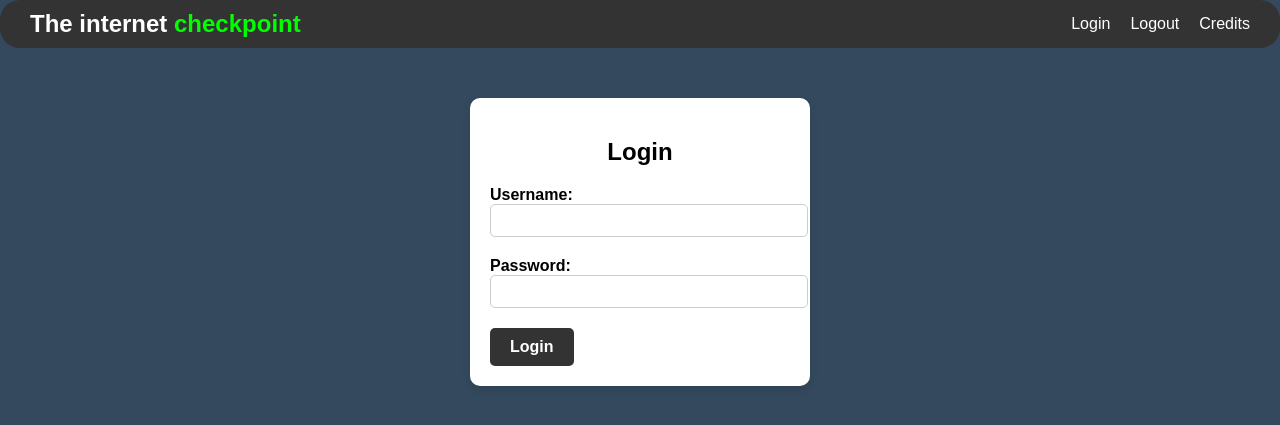
After one commit to AJXD2/the-internet-checkpoint, a Flask app: page /login in a window 1280 px wide. The commit adds this page. Shown: the top 425 px of the page. Run offline with Flask 3, Linux system fonts and the light colour scheme; parts of the project's set-up code (start-up, migrations or seed data) failed here and were passed over.

Commit message:
added DB functionality

```diff
--- a/app.py
+++ b/app.py
@@ -1,6 +1,34 @@
 from flask import Flask, request, redirect, jsonify, render_template
+from flask_sqlalchemy import SQLAlchemy
+import os
+from sqlalchemy.sql import func
+from dotenv import load_dotenv
 
-app = Flask(__name__)
+load_dotenv()
+
+
+basedir = os.path.abspath(os.path.dirname(__file__))
+
+app = Flask(__name__, static_folder="static")
+
+
+app.config["SQLALCHEMY_DATABASE_URI"] = "sqlite:///" + os.path.join(
+    basedir, "instance", "dev.db"
+)
+app.config["SQLALCHEMY_TRACK_MODIFICATIONS"] = False
+
+
+db = SQLAlchemy(app)
+
+
+class User(db.Model):
+    id = db.Column(db.Integer, primary_key=True)
+    username = db.Column(db.String(80), unique=True, nullable=False)
+    password = db.Column(db.String(80), nullable=False)
+    created_at = db.Column(db.DateTime(timezone=True), server_default=func.now())
+
+    def __repr__(self):
+        return f"<User {self.username}>"
 
 
 @app.route("/")
@@ -8,5 +36,20 @@ def index():
     return render_template("index.html")
 
 
+@app.route("/login", methods=["POST", "GET"])
+def login():
+    return render_template("login.html")
+
+
+@app.route("/register", methods=["POST", "GET"])
+def register():
+    if request.method == "POST":
+        pass
+
+    return render_template("signup.html")
+
+
 if __name__ == "__main__":
+    db.init_app(app)
+
     app.run()
--- /dev/null
+++ b/static/css/global.css
@@ -0,0 +1,94 @@
+body {
+    font-family: 'Montserrat', sans-serif;
+    margin: 0;
+    padding: 0;
+
+    background: #34495E;
+    color: #D5DBDB;
+
+
+}
+
+.title {
+    text-align: center;
+}
+
+.navbar {
+    background-color: #333;
+    color: #fff;
+    display: flex;
+    justify-content: space-between;
+    align-items: center;
+    padding: 10px 20px;
+    border-radius: 20px;
+}
+
+.navbar a {
+    color: #fff;
+    text-decoration: none;
+    margin: 0 10px;
+}
+
+.navbar-brand a {
+    font-size: 24px;
+    font-weight: bold;
+}
+
+.navbar-links {
+    display: flex;
+}
+
+.form-container {
+    display: flex;
+    justify-content: space-around;
+    margin-top: 50px;
+}
+
+.form-section {
+    background-color: #fff;
+    padding: 20px;
+    border-radius: 10px;
+    box-shadow: 0 4px 8px rgba(0, 0, 0, 0.1);
+    margin: 0 20px;
+    width: 300px;
+}
+
+.form-group {
+    margin-bottom: 20px;
+}
+
+.form-group label {
+    display: block;
+    font-weight: bold;
+    color: black;
+}
+
+.form-group input {
+    width: 100%;
+    padding: 8px;
+    border: 1px solid #ccc;
+    border-radius: 5px;
+}
+
+.form-section h2 {
+    color: black;
+}
+
+button {
+    background-color: #333;
+    color: #fff;
+    padding: 10px 20px;
+    border: none;
+    border-radius: 5px;
+    cursor: pointer;
+    font-size: 16px;
+    font-weight: bold;
+}
+
+button:hover {
+    background-color: #555;
+}
+
+h2 {
+    text-align: center;
+}
--- /dev/null
+++ b/templates/base.html
@@ -0,0 +1,31 @@
+<!-- BASE HTML FILE -->
+<!DOCTYPE html>
+<html lang="en">
+
+<head>
+    <meta charset="UTF-8">
+    <meta name="viewport" content="width=device-width, initial-scale=1.0">
+    <title>{% block title %}{% endblock %}</title>
+    <link rel="stylesheet" href="{{ url_for('static', filename='css/global.css') }}">
+
+</head>
+
+<body>
+    <div class="navbar">
+        <div class="navbar-brand">
+            <a href="/">The internet <span style="color:lime">checkpoint</span></a>
+        </div>
+        <div class="navbar-links">
+            <a href="/login">Login</a>
+            <a href="/logout">Logout</a>
+            <a href="/credits">Credits</a>
+        </div>
+    </div>
+    <div class="container">
+        {% block content %}
+
+        {% endblock %}
+    </div>
+</body>
+
+</html>
--- /dev/null
+++ b/templates/login.html
@@ -0,0 +1,24 @@
+{% extends 'base.html' %}
+
+{% block title %}Login{% endblock %}
+
+{% block content %}
+<div class="form-container">
+    <div class="form-section">
+        <h2>Login</h2>
+        <form action="#" method="post">
+            <div class="form-group">
+                <label for="username">Username:</label>
+                <input type="text" id="username" name="username" required>
+            </div>
+            <div class="form-group">
+                <label for="password">Password:</label>
+                <input type="password" id="password" name="password" required>
+            </div>
+            <button type="submit">Login</button>
+        </form>
+    </div>
+
+
+</div>
+{% endblock %}
```
Also changed, not shown: db.py (deleted, +0 -21 lines), setup_env.py (added, +29 -0 lines), templates/index.html (+9 -14 lines), templates/signup.html (added, +22 -0 lines), 1 other file.
